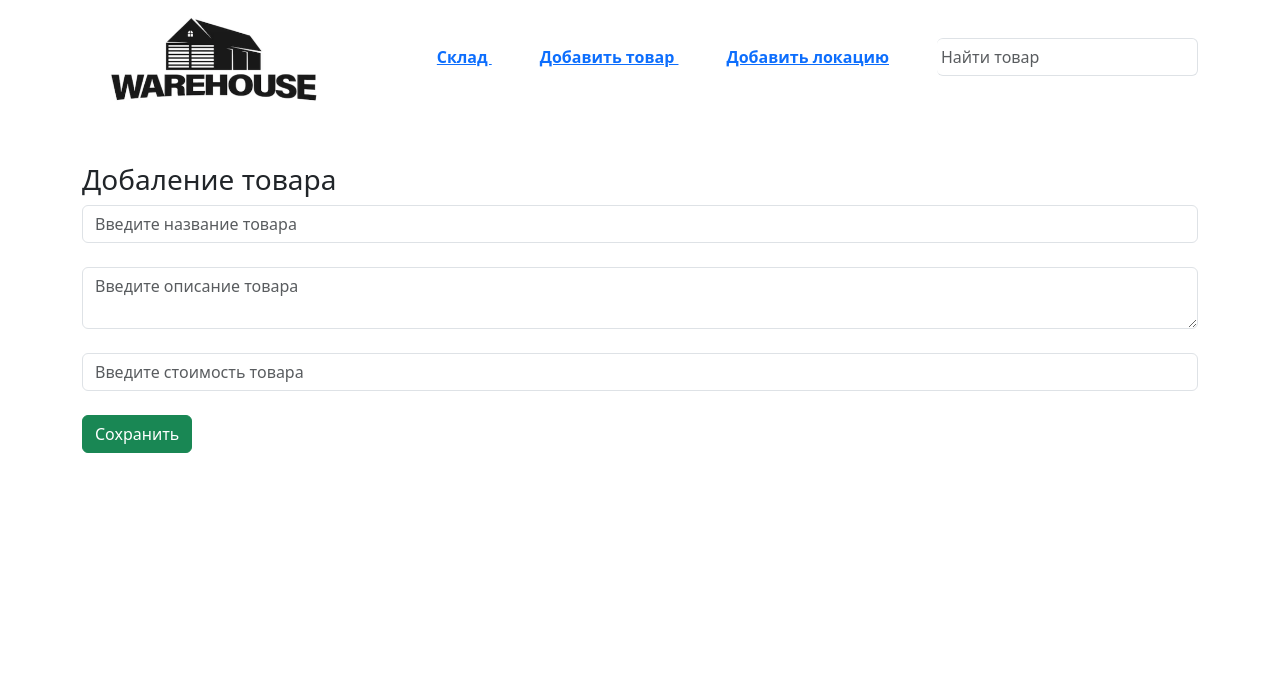
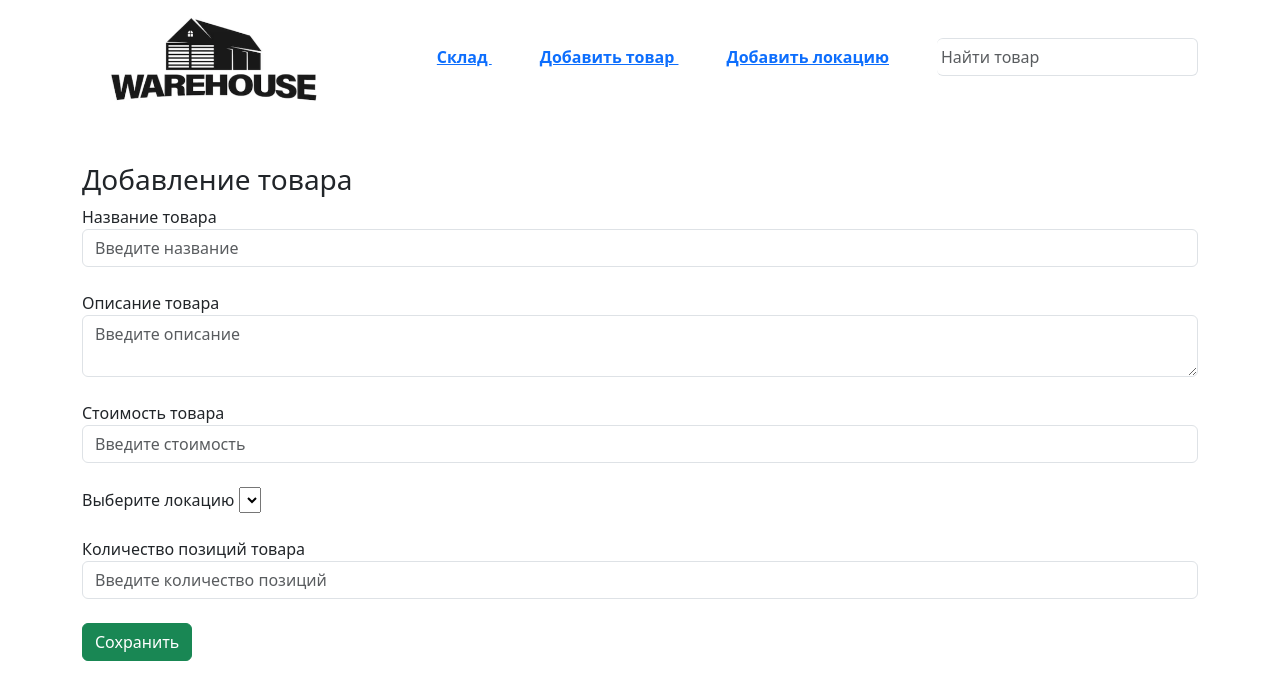
Before and after one commit to SrgMarkov/flask_warehouse, a Flask app: page /add_product in a window 1280 px wide. Shown: the top 700 px of the page. Run offline with Flask 3, Linux system fonts and the light colour scheme; lists and menus that the app fills with data are empty.

Commit message:
update add product

```diff
--- a/templates/add_product.html
+++ b/templates/add_product.html
@@ -6,11 +6,22 @@
 
 {% block body %}
   <div class="container mt-5">
-    <h3>Добаление товара</h3>
+    <h3>Добавление товара</h3>
     <form method="post">
-      <input type="text" name="title" id="title" class="form-control" placeholder="Введите название товара"><br>
-      <textarea name="description" id="description" class="form-control" placeholder="Введите описание товара"></textarea><br>
-      <input type="text" name="price" id="price" class="form-control" placeholder="Введите стоимость товара"><br>
+      <label for="title">Название товара</label>
+      <input type="text" name="title" id="title" class="form-control" placeholder="Введите название"><br>
+      <label for="description">Описание товара</label>
+      <textarea name="description" id="description" class="form-control" placeholder="Введите описание"></textarea><br>
+      <label for="price">Стоимость товара</label>
+      <input type="text" name="price" id="price" class="form-control" placeholder="Введите стоимость"><br>
+      <label for="location"> Выберите локацию</label>
+      <select name="location" id="location">
+        {% for location in locations %}
+          <option value="{{ location.name }}">{{ location.name }}</option>
+        {% endfor %}
+      </select><br><br>
+      <label for="quantity">Количество позиций товара</label>
+      <input type="text" name="quantity" id="quantity" class="form-control" placeholder="Введите количество позиций"><br>
       <input type="submit" class="btn btn-success" value="Сохранить">
     </form>
   </div>
```
